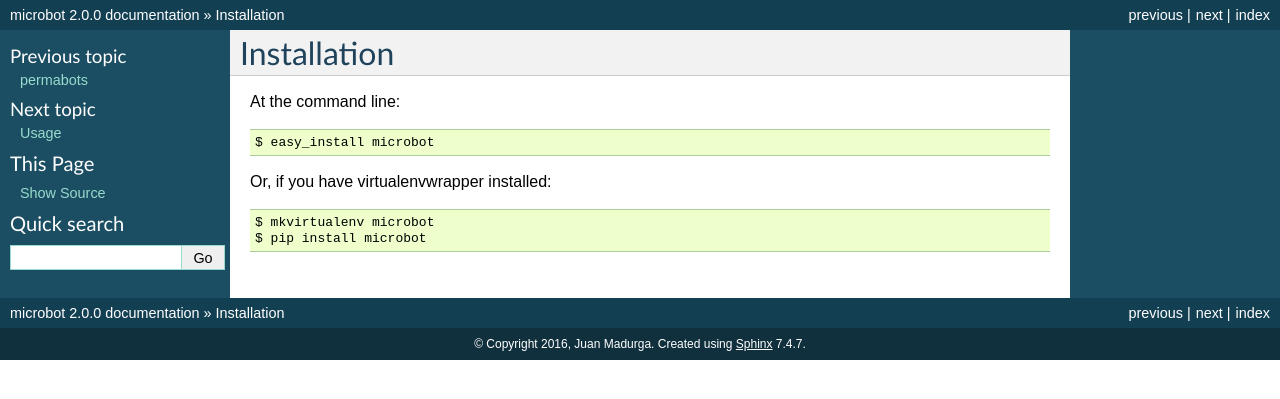
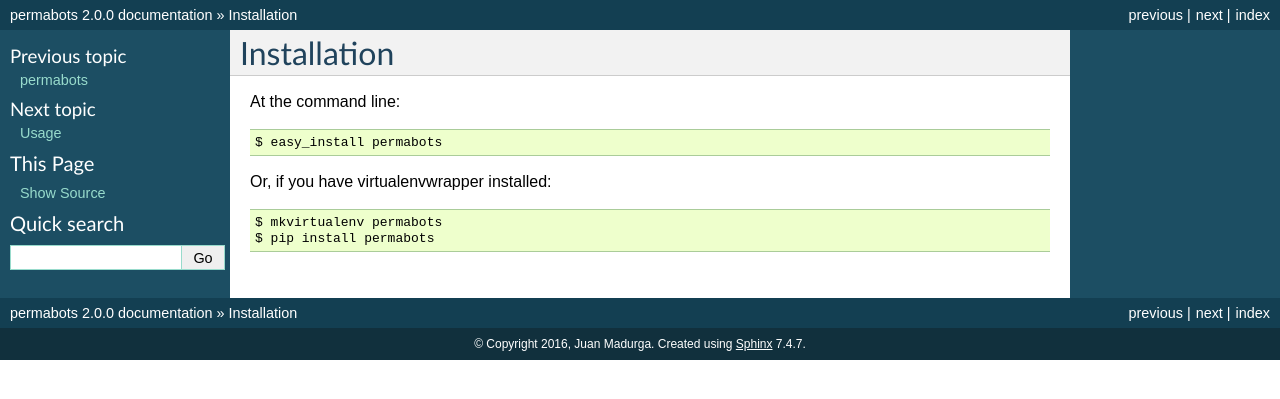
Before and after one commit to orehush/permabots, a Sphinx documentation site: the page built from docs/installation.rst, in a window 1280 px wide. Shown: the top 399 px of the page. Built offline with Sphinx 7.4.7, drawn with Linux system fonts in a browser that asks for light colours; the version number is read from the project's files by our own code.

Commit message:
rename some docs

```diff
--- a/docs/conf.py
+++ b/docs/conf.py
@@ -22,7 +22,7 @@ cwd = os.getcwd()
 parent = os.path.dirname(cwd)
 sys.path.append(parent)
 
-import microbot
+import permabots
 
 # -- General configuration -----------------------------------------------------
 
@@ -46,7 +46,7 @@ source_suffix = '.rst'
 master_doc = 'index'
 
 # General information about the project.
-project = u'microbot'
+project = u'permabots'
 copyright = u'2016, Juan Madurga'
 
 # The version info for the project you're documenting, acts as replacement for
@@ -54,9 +54,9 @@ copyright = u'2016, Juan Madurga'
 # built documents.
 #
 # The short X.Y version.
-version = microbot.__version__
+version = permabots.__version__
 # The full version, including alpha/beta/rc tags.
-release = microbot.__version__
+release = permabots.__version__
 
 # The language for content autogenerated by Sphinx. Refer to documentation
 # for a list of supported languages.
@@ -173,7 +173,7 @@ html_static_path = ['_static']
 #html_file_suffix = None
 
 # Output file base name for HTML help builder.
-htmlhelp_basename = 'microbotdoc'
+htmlhelp_basename = 'permabotsdoc'
 
 
 # -- Options for LaTeX output --------------------------------------------------
@@ -192,7 +192,7 @@ latex_elements = {
 # Grouping the document tree into LaTeX files. List of tuples
 # (source start file, target name, title, author, documentclass [howto/manual]).
 latex_documents = [
-  ('index', 'microbot.tex', u'microbot Documentation',
+  ('index', 'permabots.tex', u'permabots Documentation',
    u'Juan Madurga', 'manual'),
 ]
 
@@ -222,7 +222,7 @@ latex_documents = [
 # One entry per manual page. List of tuples
 # (source start file, name, description, authors, manual section).
 man_pages = [
-    ('index', 'microbot', u'microbot Documentation',
+    ('index', 'permabots', u'permabots Documentation',
      [u'Juan Madurga'], 1)
 ]
 
@@ -236,8 +236,8 @@ man_pages = [
 # (source start file, target name, title, author,
 #  dir menu entry, description, category)
 texinfo_documents = [
-  ('index', 'microbot', u'microbot Documentation',
-   u'Juan Madurga', 'microbot', 'One line description of project.',
+  ('index', 'permabots', u'permabots Documentation',
+   u'Juan Madurga', 'permabots', 'One line description of project.',
    'Miscellaneous'),
 ]
 
--- a/docs/installation.rst
+++ b/docs/installation.rst
@@ -4,9 +4,9 @@ Installation
 
 At the command line::
 
-    $ easy_install microbot
+    $ easy_install permabots
 
 Or, if you have virtualenvwrapper installed::
 
-    $ mkvirtualenv microbot
-    $ pip install microbot
+    $ mkvirtualenv permabots
+    $ pip install permabots
```
